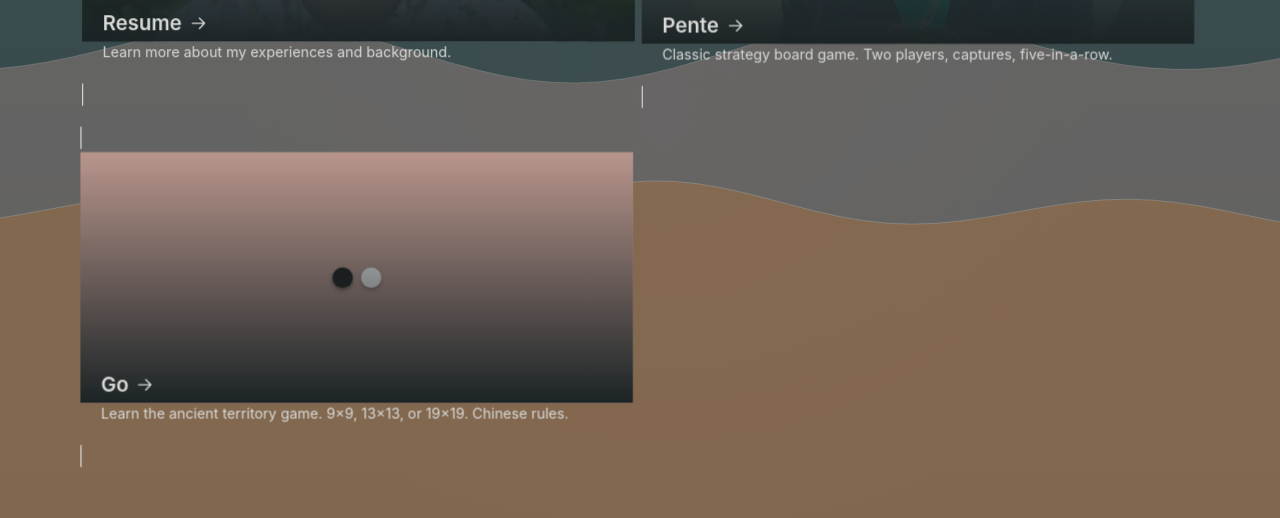
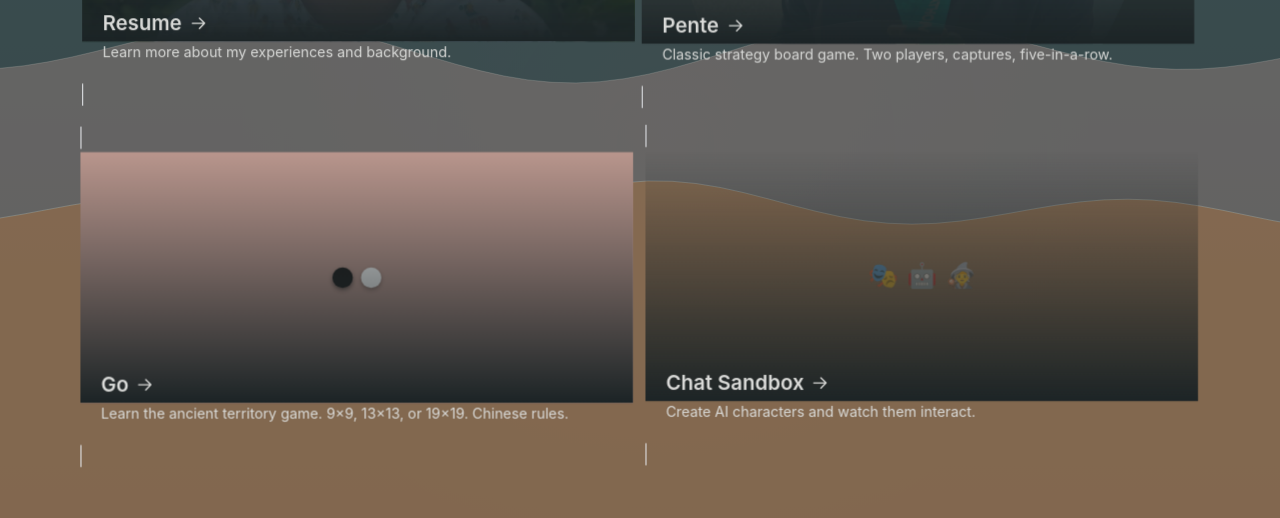
Before and after one commit to brooksRoley/zero-next, a Next.js app: page / in a window 1280 px wide. Shown: the part 1000-1518 px from the top of the page. Built offline with nearby package versions, Linux system fonts and the light colour scheme.

Commit message:
feat(chat-sandbox): add chat sandbox card to homepage

```diff
--- a/src/pages/index.tsx
+++ b/src/pages/index.tsx
@@ -102,6 +102,30 @@ export default function Home() {
                         </h3>
                         <p className="mt-1 text-sm text-[#DADBD9]/68">
                           Learn the ancient territory game. 9×9, 13×13, or 19×19. Chinese rules.
+                        </p>
+                      </div>
+                      <div className="tilt-highlight" />
+                    </Link>
+                  </TiltCard>
+                </Reveal>
+              </div>
+
+              <div data-physics-item className="physics-field-item">
+                <Reveal delay={400}>
+                  <TiltCard>
+                    <Link href="/tools/chat" className={cardBase}>
+                      <div className="aspect-[2.2/1] relative overflow-hidden flex items-center justify-center bg-[#415557]/34">
+                        <div className="flex items-center gap-2 text-2xl opacity-60">
+                          <span>🎭</span><span>🤖</span><span>🧙</span>
+                        </div>
+                        <div className="absolute inset-0 bg-gradient-to-t from-[#1c2426] via-[#1c2426]/72 to-transparent" />
+                      </div>
+                      <div className="relative px-5 pb-5 -mt-8">
+                        <h3 className="text-xl font-semibold flex items-center gap-2">
+                          Chat Sandbox <ArrowIcon />
+                        </h3>
+                        <p className="mt-1 text-sm text-[#DADBD9]/68">
+                          Create AI characters and watch them interact.
                         </p>
                       </div>
                       <div className="tilt-highlight" />
@@ -302,9 +326,9 @@ export default function Home() {
         <footer className="border-t border-[#C5E7EA]/10 py-6">
           <div className="flex items-center justify-between text-xs text-[#DADBD9]/46">
             <span>&copy; {new Date().getFullYear()} Brooks Roley</span>
-            <Link href="/funding" className="transition-colors hover:text-[#C5E7EA]">
+            {/* <Link href="/funding" className="transition-colors hover:text-[#C5E7EA]">
               support my work
-            </Link>
+            </Link> */}{/* commented out until LLC is set up */}
           </div>
         </footer>
       </div>
```
